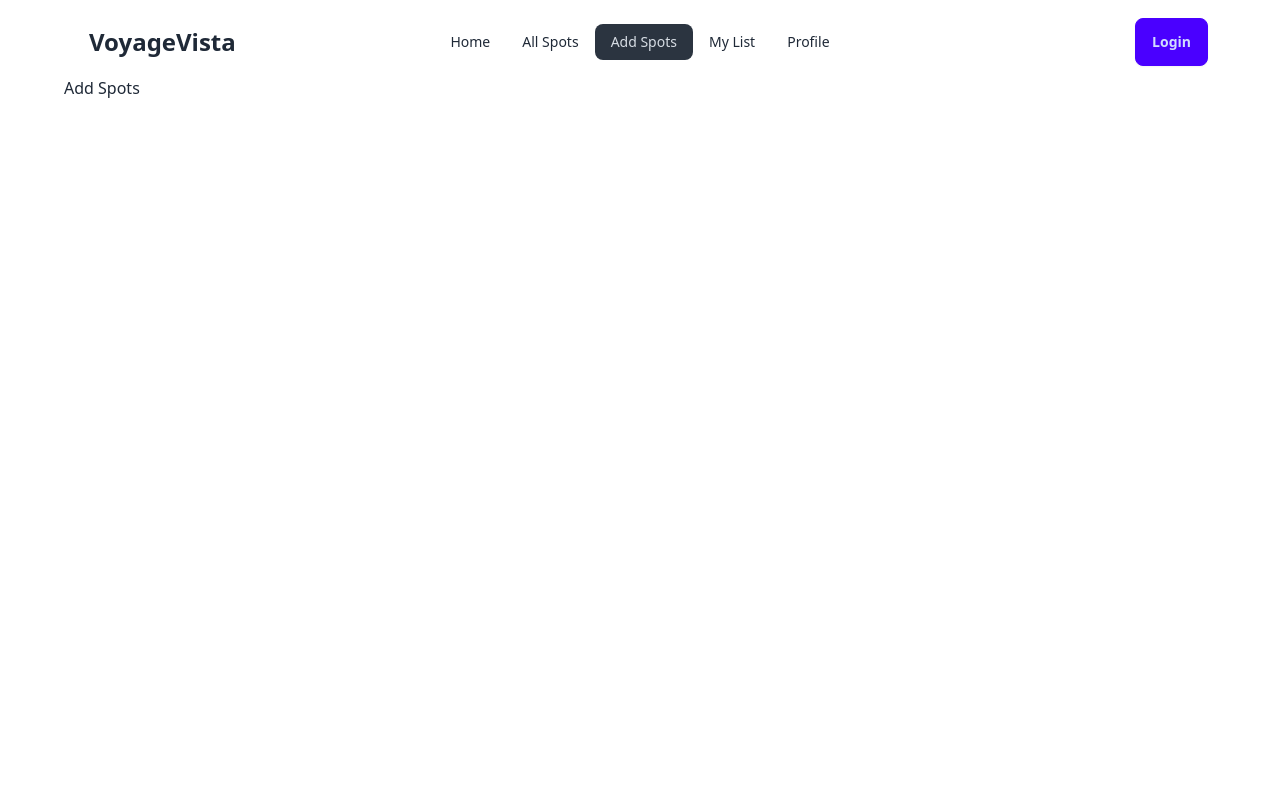
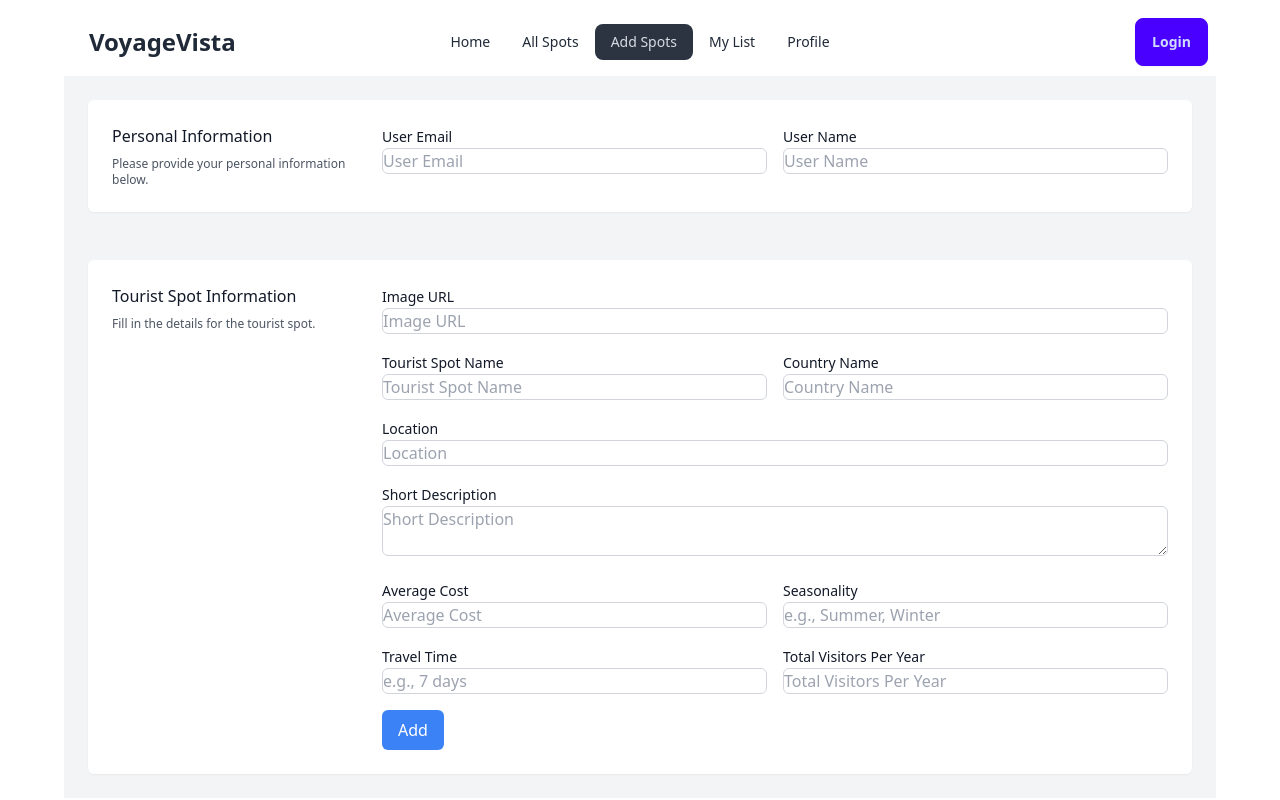
Before and after one commit to Hamed18/VoyageVista-client, a React (Vite) app: page /addspots in a window 1280 px wide. Built offline with nearby package versions, Linux system fonts and the light colour scheme; no server answers.

Commit message:
Add Spots Form UI added using Mamba UI

```diff
--- a/src/Pages/AddSpots.jsx
+++ b/src/Pages/AddSpots.jsx
@@ -1,10 +1,198 @@
+const AddSpots = () => {
+  return (
+    <div className="max-w-6xl mx-auto">
+      <section class="p-6 bg-gray-100 dark:bg-gray-900">
+        <form class="container flex flex-col mx-auto space-y-12">
+          <fieldset class="grid grid-cols-4 gap-6 p-6 rounded-md shadow-sm bg-white dark:bg-gray-800">
+            <div class="space-y-2 col-span-full lg:col-span-1">
+              <p class="font-medium text-gray-900 dark:text-gray-100">
+                Personal Information
+              </p>
+              <p class="text-xs text-gray-600 dark:text-gray-400">
+                Please provide your personal information below.
+              </p>
+            </div>
+            <div class="grid grid-cols-6 gap-4 col-span-full lg:col-span-3">
+              <div class="col-span-full sm:col-span-3">
+                <label
+                  for="userEmail"
+                  class="text-sm text-gray-900 dark:text-gray-100"
+                >
+                  User Email
+                </label>
+                <input
+                  id="userEmail"
+                  type="email"
+                  placeholder="User Email"
+                  class="w-full rounded-md border border-gray-300 dark:border-gray-700 focus:ring focus:ring-opacity-75 focus:ring-violet-600 dark:text-gray-50 dark:focus:ring-violet-600"
+                />
+              </div>
+              <div class="col-span-full sm:col-span-3">
+                <label
+                  for="userName"
+                  class="text-sm text-gray-900 dark:text-gray-100"
+                >
+                  User Name
+                </label>
+                <input
+                  id="userName"
+                  type="text"
+                  placeholder="User Name"
+                  class="w-full rounded-md border border-gray-300 dark:border-gray-700 focus:ring focus:ring-opacity-75 focus:ring-violet-600 dark:text-gray-50 dark:focus:ring-violet-600"
+                />
+              </div>
+            </div>
+          </fieldset>
 
-const AddSpots = () => {
-	return (
-		<div>
-			<h3>Add Spots</h3>
-		</div>
-	);
+          <fieldset class="grid grid-cols-4 gap-6 p-6 rounded-md shadow-sm bg-white dark:bg-gray-800">
+            <div class="space-y-2 col-span-full lg:col-span-1">
+              <p class="font-medium text-gray-900 dark:text-gray-100">
+                Tourist Spot Information
+              </p>
+              <p class="text-xs text-gray-600 dark:text-gray-400">
+                Fill in the details for the tourist spot.
+              </p>
+            </div>
+            <div class="grid grid-cols-6 gap-4 col-span-full lg:col-span-3">
+              <div class="col-span-full">
+                <label
+                  for="image"
+                  class="text-sm text-gray-900 dark:text-gray-100"
+                >
+                  Image URL
+                </label>
+                <input
+                  id="image"
+                  type="text"
+                  placeholder="Image URL"
+                  class="w-full rounded-md border border-gray-300 dark:border-gray-700 focus:ring focus:ring-opacity-75 focus:ring-violet-600 dark:text-gray-50 dark:focus:ring-violet-600"
+                />
+              </div>
+              <div class="col-span-full sm:col-span-3">
+                <label
+                  for="touristSpotName"
+                  class="text-sm text-gray-900 dark:text-gray-100"
+                >
+                  Tourist Spot Name
+                </label>
+                <input
+                  id="touristSpotName"
+                  type="text"
+                  placeholder="Tourist Spot Name"
+                  class="w-full rounded-md border border-gray-300 dark:border-gray-700 focus:ring focus:ring-opacity-75 focus:ring-violet-600 dark:text-gray-50 dark:focus:ring-violet-600"
+                />
+              </div>
+              <div class="col-span-full sm:col-span-3">
+                <label
+                  for="countryName"
+                  class="text-sm text-gray-900 dark:text-gray-100"
+                >
+                  Country Name
+                </label>
+                <input
+                  id="countryName"
+                  type="text"
+                  placeholder="Country Name"
+                  class="w-full rounded-md border border-gray-300 dark:border-gray-700 focus:ring focus:ring-opacity-75 focus:ring-violet-600 dark:text-gray-50 dark:focus:ring-violet-600"
+                />
+              </div>
+              <div class="col-span-full">
+                <label
+                  for="location"
+                  class="text-sm text-gray-900 dark:text-gray-100"
+                >
+                  Location
+                </label>
+                <input
+                  id="location"
+                  type="text"
+                  placeholder="Location"
+                  class="w-full rounded-md border border-gray-300 dark:border-gray-700 focus:ring focus:ring-opacity-75 focus:ring-violet-600 dark:text-gray-50 dark:focus:ring-violet-600"
+                />
+              </div>
+              <div class="col-span-full">
+                <label
+                  for="shortDescription"
+                  class="text-sm text-gray-900 dark:text-gray-100"
+                >
+                  Short Description
+                </label>
+                <textarea
+                  id="shortDescription"
+                  placeholder="Short Description"
+                  class="w-full rounded-md border border-gray-300 dark:border-gray-700 focus:ring focus:ring-opacity-75 focus:ring-violet-600 dark:text-gray-50 dark:focus:ring-violet-600"
+                ></textarea>
+              </div>
+              <div class="col-span-full sm:col-span-3">
+                <label
+                  for="averageCost"
+                  class="text-sm text-gray-900 dark:text-gray-100"
+                >
+                  Average Cost
+                </label>
+                <input
+                  id="averageCost"
+                  type="number"
+                  placeholder="Average Cost"
+                  class="w-full rounded-md border border-gray-300 dark:border-gray-700 focus:ring focus:ring-opacity-75 focus:ring-violet-600 dark:text-gray-50 dark:focus:ring-violet-600"
+                />
+              </div>
+              <div class="col-span-full sm:col-span-3">
+                <label
+                  for="seasonality"
+                  class="text-sm text-gray-900 dark:text-gray-100"
+                >
+                  Seasonality
+                </label>
+                <input
+                  id="seasonality"
+                  type="text"
+                  placeholder="e.g., Summer, Winter"
+                  class="w-full rounded-md border border-gray-300 dark:border-gray-700 focus:ring focus:ring-opacity-75 focus:ring-violet-600 dark:text-gray-50 dark:focus:ring-violet-600"
+                />
+              </div>
+              <div class="col-span-full sm:col-span-3">
+                <label
+                  for="travelTime"
+                  class="text-sm text-gray-900 dark:text-gray-100"
+                >
+                  Travel Time
+                </label>
+                <input
+                  id="travelTime"
+                  type="text"
+                  placeholder="e.g., 7 days"
+                  class="w-full rounded-md border border-gray-300 dark:border-gray-700 focus:ring focus:ring-opacity-75 focus:ring-violet-600 dark:text-gray-50 dark:focus:ring-violet-600"
+                />
+              </div>
+              <div class="col-span-full sm:col-span-3">
+                <label
+                  for="totalVisitors"
+                  class="text-sm text-gray-900 dark:text-gray-100"
+                >
+                  Total Visitors Per Year
+                </label>
+                <input
+                  id="totalVisitors"
+                  type="number"
+                  placeholder="Total Visitors Per Year"
+                  class="w-full rounded-md border border-gray-300 dark:border-gray-700 focus:ring focus:ring-opacity-75 focus:ring-violet-600 dark:text-gray-50 dark:focus:ring-violet-600"
+                />
+              </div>
+              <div class="col-span-full">
+                <button
+                  type="submit"
+                  class="px-4 py-2 font-medium text-white bg-blue-500 rounded-md"
+                >
+                  Add
+                </button>
+              </div>
+            </div>
+          </fieldset>
+        </form>
+      </section>
+    </div>
+  );
 };
 
 export default AddSpots;
--- /dev/null
+++ b/src/Pages/Home/HomeCardDetails.jsx
@@ -0,0 +1,18 @@
+import React from 'react';
+import { useLoaderData, useParams } from 'react-router-dom';
+
+const HomeCardDetails = () => {
+	const spotDetail = useLoaderData();
+    console.log(spotDetail);
+	// const {_id} = useParams();
+	// const idInt = parseInt(_id);
+	// const spot = spotDetail.find((spot) => spot._id === idInt);
+	// const {tourist_spot_name} = spot;
+	return (
+		<div>
+			<h3 className="text-center">details</h3>
+		</div>
+	);
+};
+
+export default HomeCardDetails;
--- a/src/Pages/Home/HomePageCard.jsx
+++ b/src/Pages/Home/HomePageCard.jsx
@@ -1,5 +1,7 @@
+import { Link } from "react-router-dom";
+
 const HomePageCard = ({spot}) => {
-  const {tourist_spot_name,country_name,image,short_description} = spot
+  const {_id,tourist_spot_name,country_name,image,short_description} = spot
   return (
     <div>
       <div className="card bg-base-100 w-96 shadow-xl">
@@ -14,7 +16,11 @@ const HomePageCard = ({spot}) => {
           <h2 className="card-title">{tourist_spot_name}, {country_name}</h2>
           <p>{short_description}</p>
           <div className="card-actions">
-            <button className="btn btn-primary">View Details</button>
+          <Link to={`/${_id}`} className="text-blue-600 font-bold flex justify-center">
+          <button className="btn btn-success flex justify-center p-2 text-white-500">
+            View Details
+          </button>
+        </Link>
           </div>
         </div>
       </div>
@@ -23,3 +29,5 @@ const HomePageCard = ({spot}) => {
 };
 
 export default HomePageCard;
+
+{/* to={`/${id}`} */}
--- a/src/Route/Route.jsx
+++ b/src/Route/Route.jsx
@@ -8,6 +8,7 @@ import MyList from "../Pages/MyList";
 import Login from "../Pages/Login";
 import Register from "../Pages/Register";
 import ErrorPage from "./ErrorPage";
+import HomeCardDetails from "../Pages/Home/HomeCardDetails";
 
 const routes = createBrowserRouter([
 	{
@@ -20,6 +21,11 @@ const routes = createBrowserRouter([
 			element: <Home></Home>,
 			loader: () => fetch('http://localhost:5000/TouristSpots')
 		},
+		// {
+		// 	path: "/:_id",
+		// 	element: <HomeCardDetails></HomeCardDetails>,
+		// 	loader: ({params}) => fetch(`http://localhost:5000/TouristSpots/${params.id}`)
+		// },
 		{
 			path: "/allspots",
 			element: <AllSpots></AllSpots>
```
